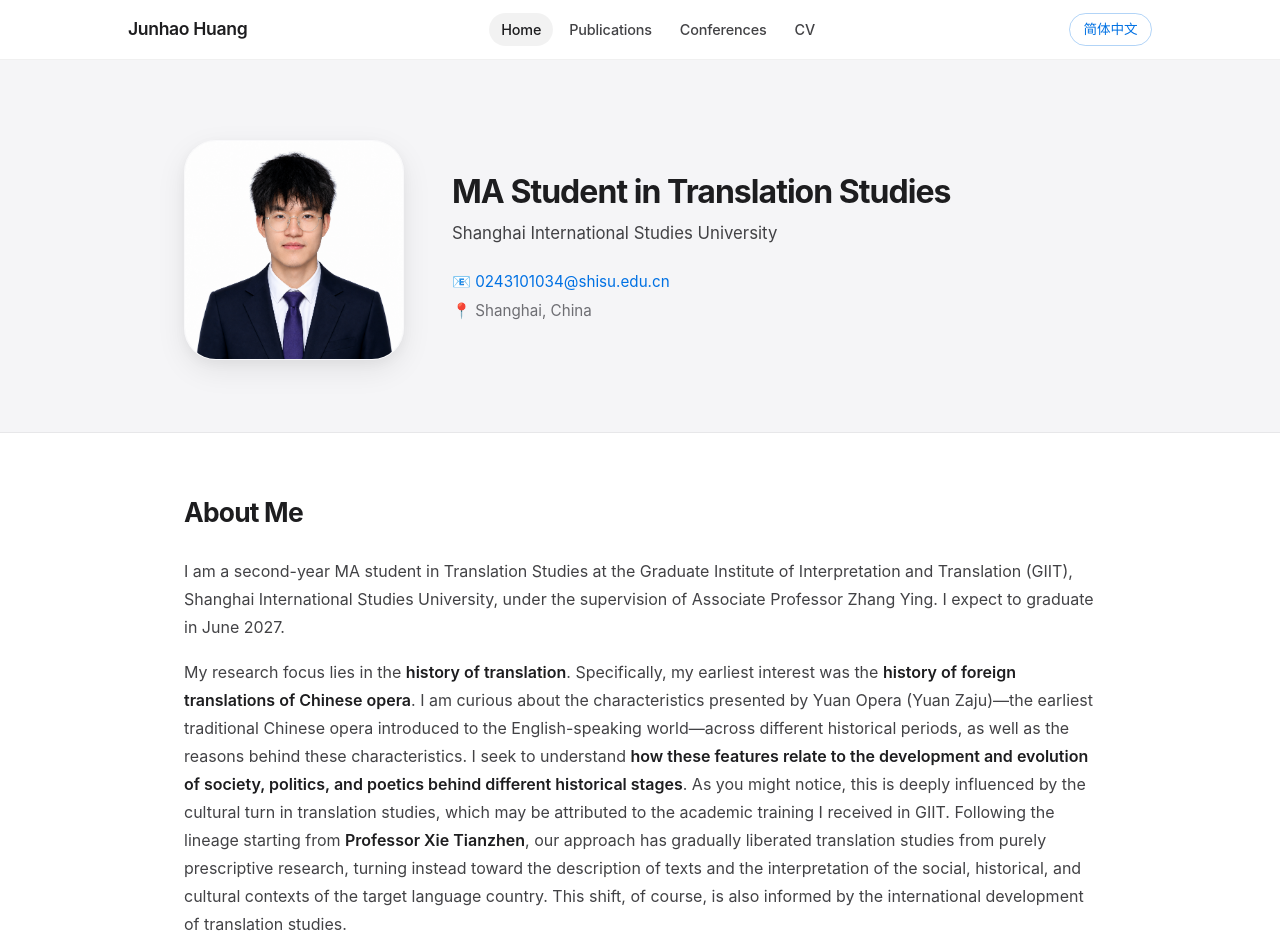
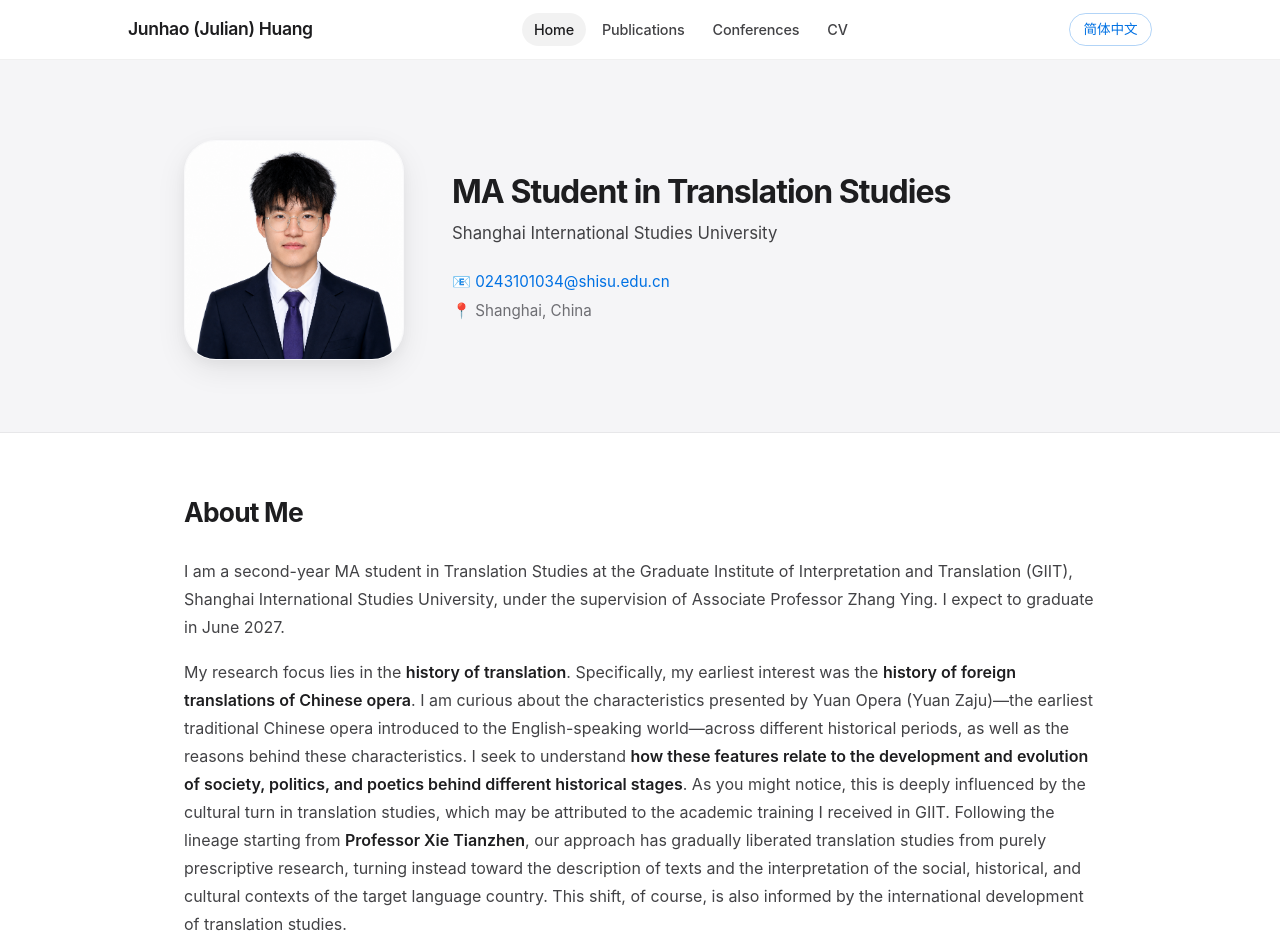
Before and after one commit to hoganjhhuang-maker/hoganjhhuang-maker.github.io, a plain HTML site: page index.html in a window 1280 px wide. Shown: the top 941 px of the page. Drawn offline with Linux system fonts and the light colour scheme.

Commit message:
Update index.html

```diff
--- a/index.html
+++ b/index.html
@@ -10,7 +10,7 @@
 
     <nav>
         <div class="nav-container">
-            <h1>Junhao Huang</h1>
+            <h1>Junhao (Julian) Huang</h1>
             <ul>
                 <li><a href="index.html" class="active">Home</a></li>
                 <li><a href="publications.html">Publications</a></li>
```
